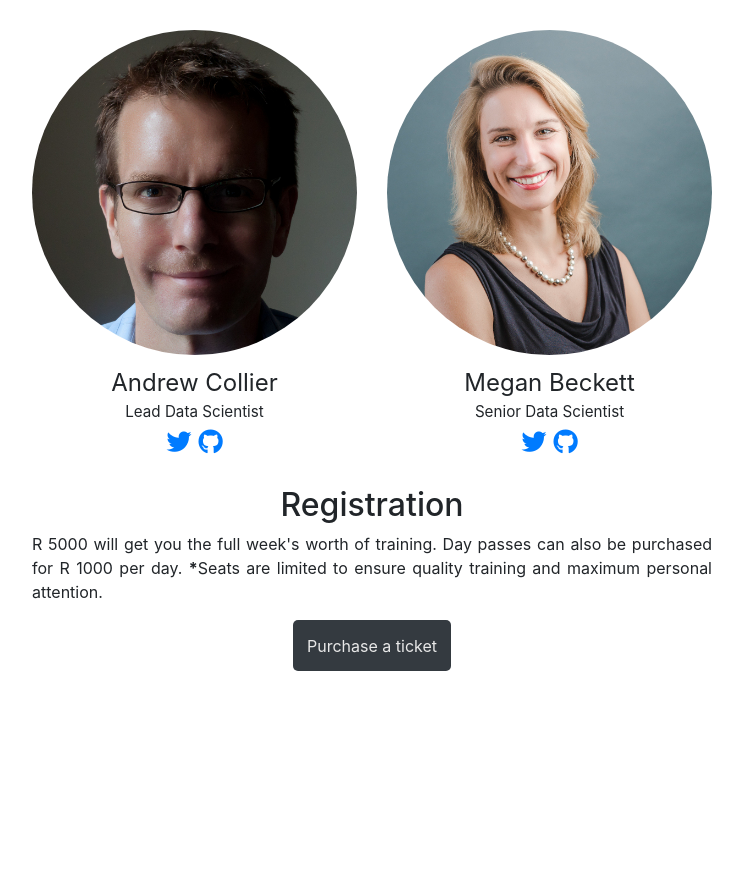
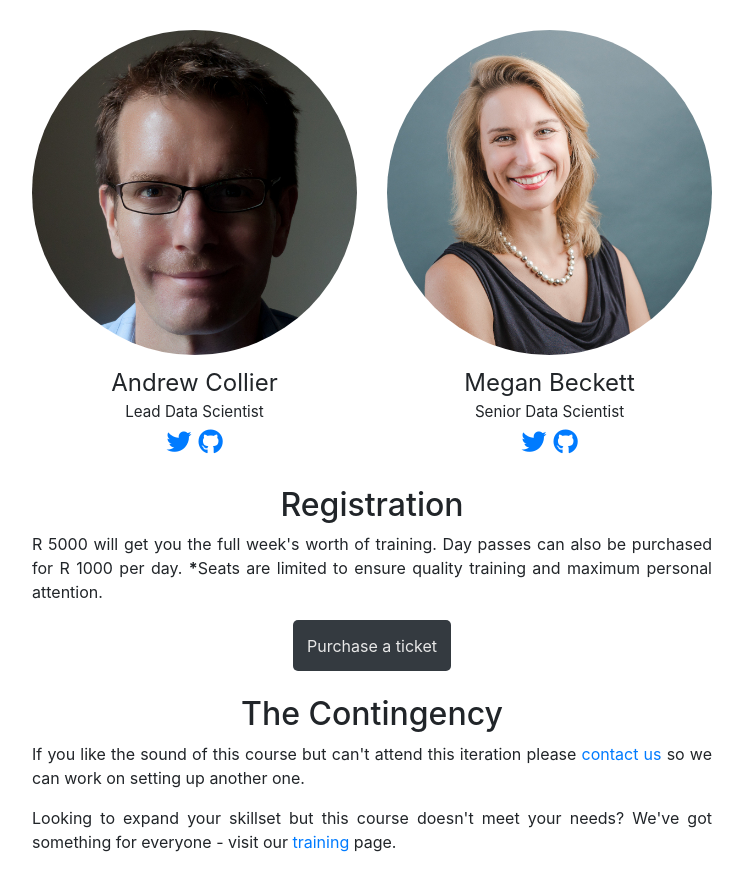
Before and after one commit to exegetic-analytics/intro-data-science-r-cape-town, a Jekyll site: the page built from index.md, in a window 1280 px wide and 900 px high, scrolled down 2095 px. Shown: the top 891 px of the window, without its empty margins (268-1011 px from the left). Built offline with Jekyll 4.4.1, drawn with Linux system fonts in a browser that asks for light colours; nearby versions of some CDN libraries; before the commit the page ends 2796 px from its top, so only the background shows below that.

Commit message:
Mentioned limited seating under Registration. Added in The Contingency.

```diff
--- a/_layouts/home.html
+++ b/_layouts/home.html
@@ -149,9 +149,14 @@ layout: default
         <h2>Registration</h2>
         <p>R 5000 will get you the full week's worth of training. Day passes can also be purchased for R&nbsp;1000 per day. <b>*</b>Seats are limited to ensure quality training and maximum personal attention.</p>
 
-      <div class="register2">
-        <button type="button" class="register">Purchase a ticket</button>
-      </div>
+        <div class="register2">
+            <button type="button" class="register">Purchase a ticket</button>
+        </div>
+<br>
+        <h2> The Contingency</h2>
+        <p> If you like the sound of this course but can't attend this iteration please <a href="#">contact us</a> so we can work on setting up another one. </p>
+        <p> Looking to expand your skillset but this course doesn't meet your needs? We've got something for everyone - visit our <a href="https://www.exegetic.biz/training/">training</a> page.</p>
+
   {{ content }}
 
   </div>
```
